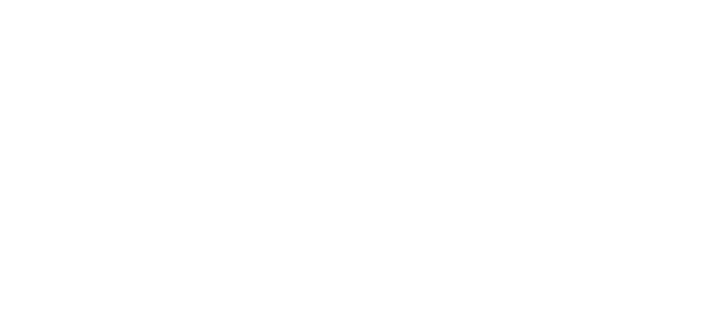
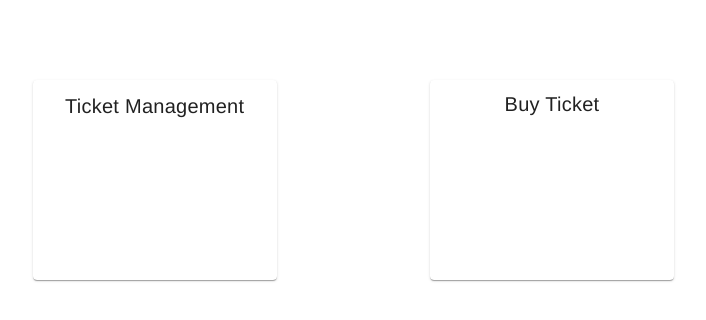
Before and after one commit to ohfreeya/ticket-sale, a Vue app in the folder templates/: page / in a window 1280 px wide. Shown: the top 320 px of the page, without its empty margins (88-794 px from the left). Built offline with nearby package versions, Linux system fonts and the light colour scheme.

Commit message:
feat: add order page and modify page redirect path.

```diff
--- a/templates/src/components/HomePage.vue
+++ b/templates/src/components/HomePage.vue
@@ -1,5 +1,48 @@
 <template>
-    <div>
+    <div class="pt-16">
+    <v-container>
+        <v-row mx-10 px-10>
+            <v-col cols="4">
+                <v-card
+                    class="mx-auto"
+                    href="/login"
+                    target="_blank"
+                    max-width="244"
+                    min-height="200"
+                    hover
+                    >
+                    <v-card-item>
+                        <v-card-title>
+                            Ticket Management
+                        </v-card-title>
+                    </v-card-item>
+                </v-card>
+            </v-col>
+            <v-col cols="4">
+                <v-card
+                    class="mx-auto"
+                    href="/order/list"
+                    max-width="244"
+                    min-height="200"
+                    hover
+                >
+                <v-card-title>
+                    Buy Ticket
+                </v-card-title>
 
-    </div>
+                </v-card>
+            </v-col>
+        </v-row>
+
+    </v-container></div>
 </template>
+
+<script>
+export default {
+    name: 'HomePage',
+    data() {
+        return {
+        }
+    }
+}
+</script>
--- a/templates/src/components/LoginPage.vue
+++ b/templates/src/components/LoginPage.vue
@@ -70,7 +70,7 @@ export default {
                 // Redirect to home page if login is successful
                 localStorage.setItem('token', response.data.token)
                 localStorage.setItem('uid', response.data.uid)
-                this.$router.push('/home');
+                this.$router.push('/');
             } else {
                 // Show error message
                 this.showAlert(response.data.msg, 'error', true)
--- /dev/null
+++ b/templates/src/components/OrderList.vue
@@ -0,0 +1,61 @@
+<template>
+    <div class="pt-10">
+
+    </div>
+    <div class="pt-10">
+        <v-row class="px-3">
+            <v-col cols="6">
+                <v-card
+                    class="mx-auto"
+                >
+                    <v-card-title>
+                        Online
+                    </v-card-title>
+                    <div>
+                        <v-card
+                            class="mx-auto"
+                            height="100"
+                        >
+                        </v-card>
+                    </div>
+                </v-card>
+            </v-col>
+            <v-col cols="6">
+                <v-card
+                    class="mx-auto"
+                >
+                    <v-card-title>
+                        Wait On
+                    </v-card-title>
+                </v-card>
+            </v-col>
+        </v-row>
+
+    </div>
+</template>
+<script>
+import axios from 'axios';
+
+export default {
+    name: "OrderList",
+    data() {
+        return {
+            online: [],
+            waitOn: [],
+        }
+    },
+    created() {
+        this.getListData();
+    },
+    methods: {
+        async getListData() {
+            axios.post('/api/order/list').then((res) => {
+                this.online = res.data.online;
+                this.waitOn = res.data.waitOn;
+            }).catch((err) => {
+                console.log(err);
+            });
+        }
+    }
+}
+</script>
--- a/templates/src/main.js
+++ b/templates/src/main.js
@@ -13,6 +13,7 @@ import * as directives from 'vuetify/directives'
 import HomePage from './components/HomePage.vue'
 import RegisterPage from './components/RegisterPage.vue'
 import LoginPage from './components/LoginPage.vue'
+import OrderList from './components/OrderList.vue'
 
 const routes = [
     {
@@ -29,6 +30,11 @@ const routes = [
         path: '/login',
         component: LoginPage ,
         name: 'login'
+    },
+    {
+        path: '/order/list',
+        component:  OrderList,
+        name: 'orderList'
     }
 ]
 
```
